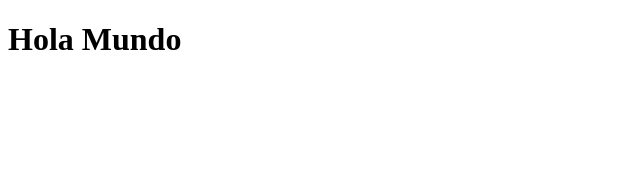
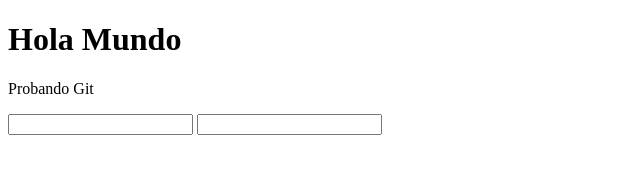
Before and after one commit to JorgeeeCerdan/demo-repo, a plain HTML site: page index.html in a window 1280 px wide. Shown: the whole page, without its empty margins (0-640 px from the left). Drawn offline with Linux system fonts and the light colour scheme.

Commit message:
added form

```diff
--- a/index.html
+++ b/index.html
@@ -7,5 +7,8 @@
 </head>
 <body>
     <h1>Hola Mundo</h1>
+    <p>Probando Git</p>
+    <input type="text">
+    <input type="password">
 </body>
 </html>
```
